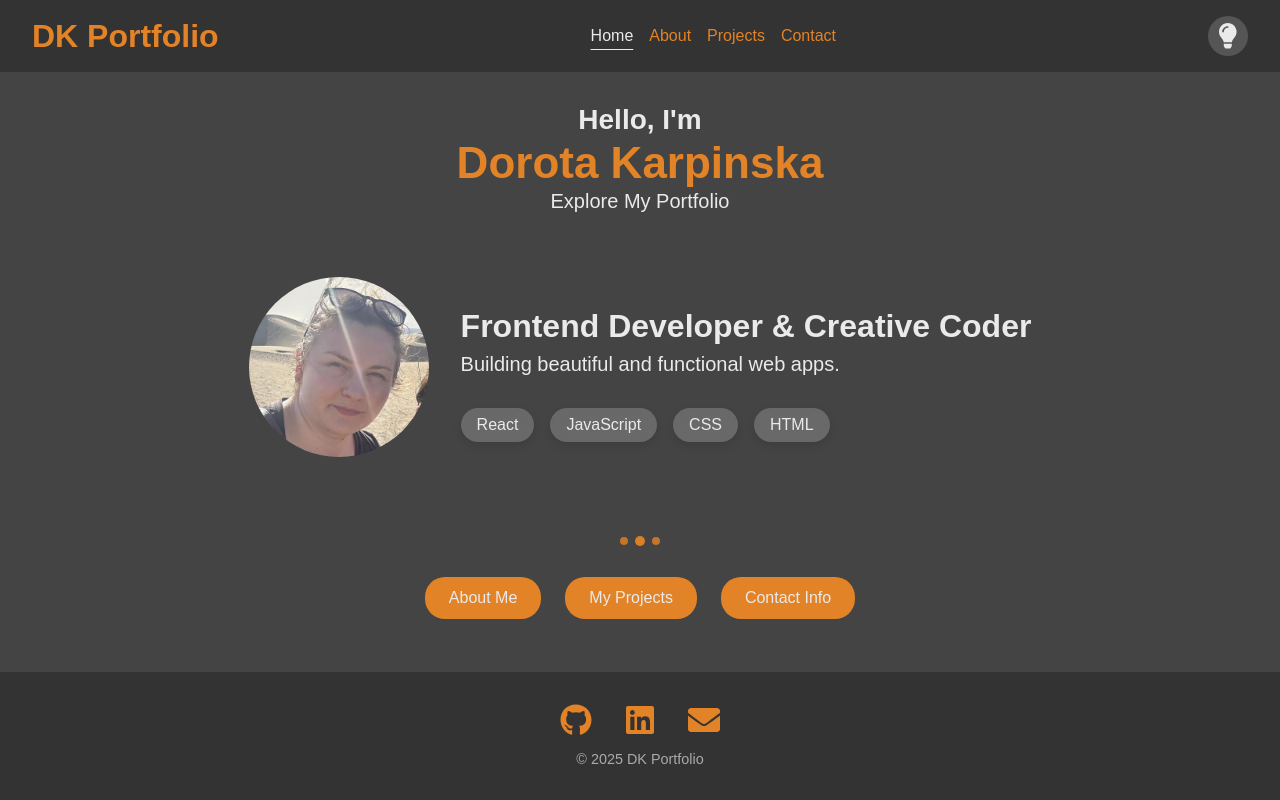
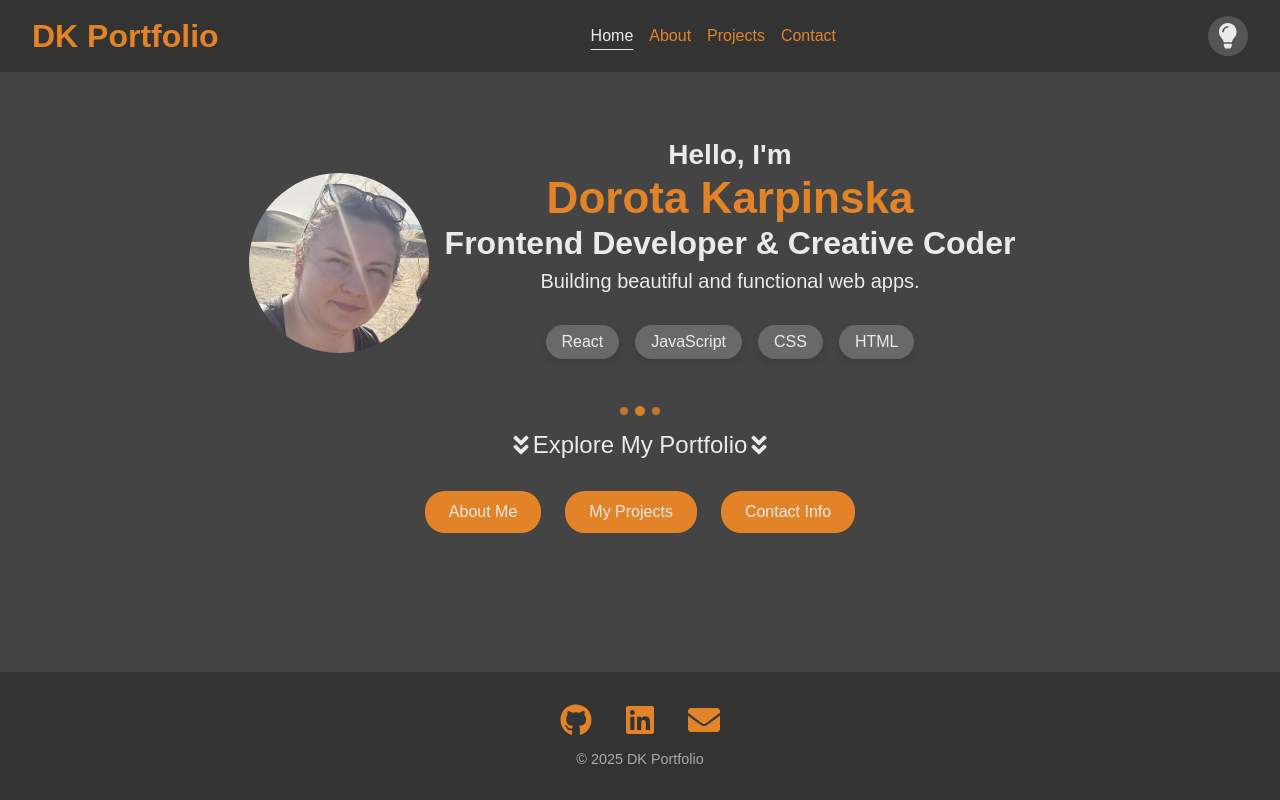
Before and after one commit to Dor-Ka/frontend-react-portfolio, a React (Create React App) app: page /#/ in a window 1280 px wide. Built offline with nearby package versions, Linux system fonts and the light colour scheme.

Commit message:
Code cleanup and formatting improvements in Home

```diff
--- a/src/pages/Home/Home.jsx
+++ b/src/pages/Home/Home.jsx
@@ -1,3 +1,6 @@
+import profileImage from '../../assets/profile.jpeg';
+import { FaAngleDoubleDown } from 'react-icons/fa';
+
 import {
   DotSeparator,
   WelcomeWrapper,
@@ -13,22 +16,19 @@ import {
   TechnologyBadge,
   LinkRow,
   StyledLink
-} from "././Home.styles";
-import profileImage from '../../assets/profile.jpeg';
+} from './Home.styles';
 
 const Home = () => {
   return (
     <div>
+      <HeroContainer>
+        <HeroImage src={profileImage} alt="Profile Picture" />
         <WelcomeWrapper>
           <WelcomeTitle>Hello, I'm</WelcomeTitle>
           <WelcomeName>Dorota Karpinska</WelcomeName>
-        <WelcomeSubtitle>Explore My Portfolio</WelcomeSubtitle>
-      </WelcomeWrapper>
-      <HeroContainer>
-        <HeroImage src={profileImage} alt="Profile Picture" />
-        <HeroContent>
           <HeroTitle>Frontend Developer & Creative Coder</HeroTitle>
           <HeroSubtitle>Building beautiful and functional web apps.</HeroSubtitle>
+          <HeroContent>
             <HeroTechnologies>
               <TechnologyBadge>React</TechnologyBadge>
               <TechnologyBadge>JavaScript</TechnologyBadge>
@@ -36,12 +36,21 @@ const Home = () => {
               <TechnologyBadge>HTML</TechnologyBadge>
             </HeroTechnologies>
           </HeroContent>
+        </WelcomeWrapper>
       </HeroContainer>
+
       <DotSeparator>
         <span></span>
         <span></span>
         <span></span>
       </DotSeparator>
+
+      <WelcomeSubtitle>
+        <FaAngleDoubleDown />
+        Explore My Portfolio
+        <FaAngleDoubleDown />
+      </WelcomeSubtitle>
+
       <LinkRow>
         <StyledLink to="/about">About Me</StyledLink>
         <StyledLink to="/projects">My Projects</StyledLink>
--- a/src/pages/Home/Home.styles.js
+++ b/src/pages/Home/Home.styles.js
@@ -1,7 +1,7 @@
-import styled, { keyframes } from "styled-components";
-import { Link } from "react-router-dom";
+import styled, { keyframes } from 'styled-components';
+import { Link } from 'react-router-dom';
 
-export const pulse = keyframes`
+const pulse = keyframes`
   0%, 100% {
     transform: scale(1);
     opacity: 0.8;
@@ -17,7 +17,7 @@ export const DotSeparator = styled.div`
   justify-content: center;
   align-items: center;
   gap: 0.5rem;
-  margin: 1.5rem 0;
+  // margin: 1.5rem 0;
 
   & > span {
     width: 8px;
@@ -26,62 +26,61 @@ export const DotSeparator = styled.div`
     border-radius: 50%;
     opacity: 0.8;
     transition: transform 0.3s ease, opacity 0.3s ease;
-  }
 
-  & > span:nth-child(2) {
-    animation: ${pulse} 1.5s infinite ease-in-out;
+    &:nth-child(2) {
+      animation: ${pulse} 1.5s infinite ease-in-out;
+    }
   }
 `;
-
 
 export const WelcomeWrapper = styled.div`
   display: flex;
   flex-direction: column;
   align-items: center;
-  margin: 2rem;
+  margin: 1rem;
+  text-align: center;
 `;
 
 export const WelcomeTitle = styled.h1`
-  text-align: center;
   font-size: 1.75rem;
   color: ${({ theme }) => theme.text};
-  margin: 0 0 0.1rem 0;
+  margin-bottom: 0.1rem;
 `;
 
 export const WelcomeName = styled.h1`
-  text-align: center;
   font-size: 2.75rem;
   font-weight: bold;
   color: ${({ theme }) => theme.primary};
-  margin: 0 0 0.1rem 0;
+  margin-top: 0;
+  margin-bottom: 0.1rem;
 `;
 
 export const WelcomeSubtitle = styled.h2`
-  text-align: center;
-  font-size: 1.25rem;
+  display: flex;
+  justify-content: center;
+  align-items: center;
+  font-size: 1.5rem;
   font-weight: normal;
   color: ${({ theme }) => theme.text};
-  margin: 0;
+  margin: 0 auto;
+  margin-top: 1rem;
 `;
-
 
 export const HeroContainer = styled.section`
   display: flex;
+  flex-wrap: wrap;
   justify-content: center;
   align-items: center;
   padding: 2rem;
   color: ${({ theme }) => theme.text};
-  margin-bottom: 2rem;
-  flex-wrap: wrap;
 `;
 
 export const HeroImage = styled.img`
   border-radius: 50%;
-  max-width: 180px;
-  max-height: 180px;
+  width: 180px;
+  height: 180px;
   object-fit: cover;
-  margin-right: 2rem;
-  margin-bottom: 1rem;
+  margin-top: 3rem;
 `;
 
 export const HeroContent = styled.div`
@@ -104,9 +103,9 @@ export const HeroSubtitle = styled.h3`
 
 export const HeroTechnologies = styled.div`
   display: flex;
+  flex-wrap: wrap;
   gap: 1rem;
   margin-top: 1rem;
-  flex-wrap: wrap;
 `;
 
 export const TechnologyBadge = styled.span`
@@ -117,6 +116,7 @@ export const TechnologyBadge = styled.span`
   font-size: 1rem;
   color: ${({ theme }) => theme.text};
   box-shadow: 0 4px 8px rgba(0, 0, 0, 0.1);
+  transition: background 0.3s, border 0.3s;
 
   &:hover {
     background: ${({ theme }) => theme.navBg};
@@ -139,7 +139,7 @@ export const StyledLink = styled(Link)`
   border: none;
   border-radius: 20px;
   text-decoration: none;
-  transition: background 0.3s ease, border 0.3s ease, transform 0.1s ease;
+  transition: background 0.3s, border 0.3s, transform 0.1s;
 
   &:hover {
     background: ${({ theme }) => theme.navBg};
```
Lines whose indentation alone changed are shown as unchanged.
